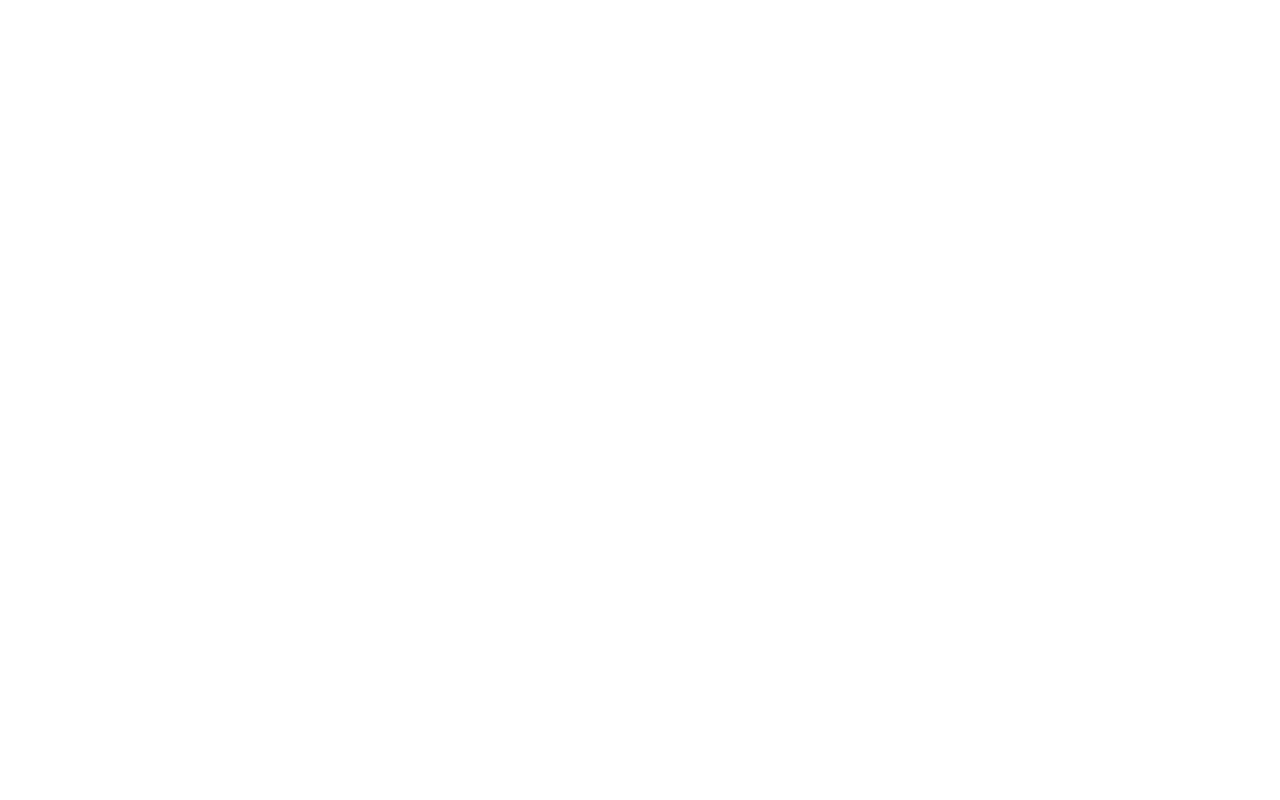
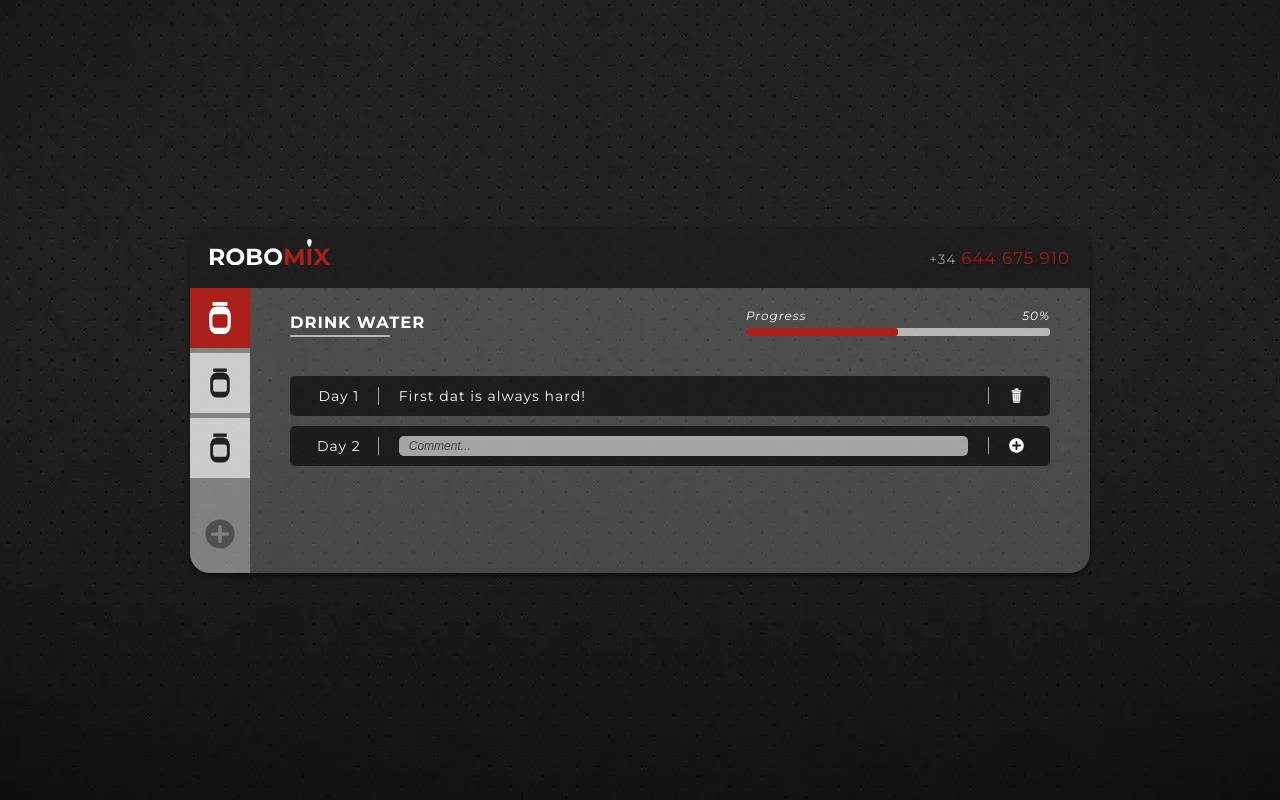
Before and after one commit to kurales/habits, a website: page index.html in a window 1280 px wide. Drawn offline with Linux system fonts and the light colour scheme.

Commit message:
Added HTML & CSS

```diff
--- a/index.html
+++ b/index.html
@@ -4,13 +4,69 @@
 <head>
     <meta charset="UTF-8">
     <meta name="viewport" content="width=device-width, initial-scale=1.0">
-    <link rel="stylesheet" href="./css/style.css">
+    <link rel="stylesheet" href="./css/main.css">
     <script src="./js/app.js" defer></script>
-    <title>Document</title>
+    <title>Progress of Habits</title>
 </head>
 
 <body>
-
+    <header class="header">
+        <div class="header__logo"><img src="./img/logo.svg" alt="Robomix"></div>
+        <div class="header__phone"><a href="tel:+34644675910"><span class="header__phone_prefix">+34</span>644 675
+                910</a></div>
+    </header>
+    <section class="app">
+        <div class="app__panel">
+            <div class="menu">
+                <nav class="menu__list">
+                    <button class="menu__item menu__item_active">
+                        <img src="/img/water.svg" alt="Drink water">
+                    </button>
+                    <button class="menu__item">
+                        <img src="/img/water.svg" alt="Drink water">
+                    </button>
+                    <button class="menu__item">
+                        <img src="/img/water.svg" alt="Drink water">
+                    </button>
+                </nav>
+                <button class="menu__add-btn">
+                    <img src="/img/add.svg" alt="Add habbit">
+                </button>
+            </div>
+        </div>
+        <div class="app__content">
+            <section class="title-line">
+                <h1 class="title-line__title">Drink water</h1>
+                <div class="title-line__progress">
+                    <div class="progress">
+                        <div class="progress__text">
+                            <div class="progress__name">Progress</div>
+                            <div class="progress__percent">50%</div>
+                        </div>
+                        <div class="progress__bar">
+                            <div class="progress__line"> </div>
+                        </div>
+                    </div>
+                </div>
+            </section>
+            <main>
+                <div class="habbit">
+                    <div class="habbit__item">
+                        <div class="habbit__day">Day 1</div>
+                        <div class="habbit__comment">First dat is always hard!</div>
+                        <button class="habbit__delete"><img src="/img/trash.svg" alt="Delete day 1"></button>
+                    </div>
+                    <div class="habbit__item">
+                        <div class="habbit__day">Day 2</div>
+                        <div class="habbit__comment">
+                            <input class="input__icon" type="text" placeholder="Comment...">
+                        </div>
+                        <button class="habbit__delete"><img src="/img/add.svg" alt="Delete day 1"></button>
+                    </div>
+                </div>
+            </main>
+        </div>
+    </section>
 </body>
 
 </html>
--- a/js/app.js
+++ b/js/app.js
@@ -0,0 +1,18 @@
+'use strict';
+
+let habbits = [];
+const HABBIT_KEY = 'HABBIT_KEY';
+
+function loadData() {
+    const dataString = localStorage.getItem(HABBIT_KEY);
+    const dataArray = JSON.parse(dataString);
+    if (Array.isArray(dataArray)) habbits = dataArray;
+}
+
+function saveData() {
+    localStorage.setItem(HABBIT_KEY, JSON.stringify(habbits));
+}
+
+(() => {
+    loadData();
+})();
--- /dev/null
+++ b/scss/main.scss
@@ -0,0 +1,236 @@
+@import 'reset';
+
+@import url('https://fonts.googleapis.com/css2?family=Montserrat:ital,wght@0,100..900;1,100..900&display=swap');
+
+$color-accent: #aa1f1b;
+$color-hover: rgba(255, 255, 255, 0.6);
+$color-shadow: rgba(0, 0, 0, 0.6);
+
+@mixin flexible() {
+    display: flex;
+    justify-content: center;
+    align-items: center;
+}
+
+@mixin boxShadow() {
+    box-shadow: 0 2px 5px $color-shadow;
+}
+
+a {
+    color: $color-accent;
+    transition: all 0.3s;
+    text-decoration: none;
+    &:hover {
+        color: #fff;
+    }
+}
+
+html {
+    @include flexible();
+    height: 100%;
+    padding: 40px;
+    background: url('../img/bg_main.webp') no-repeat 50% 50%;
+    background-attachment: fixed;
+}
+
+body {
+    @include boxShadow();
+    max-width: 900px;
+    width: 100%;
+    margin: 0 auto;
+    background-color: rgba(255, 255, 255, 0.2);
+    border-radius: 20px;
+    font-family: 'Montserrat';
+    font-size: 14px;
+    color: #fff;
+    letter-spacing: 1px;
+}
+
+.header {
+    @include flexible();
+    justify-content: space-between;
+    padding: 0 20px;
+    border-radius: 20px 20px 0 0;
+    min-height: 60px;
+    background: $color-shadow;
+    &__logo {
+        margin-top: -7px;
+        transition: all 0.3;
+        img {
+            width: 40%;
+        }
+        &:hover {
+            opacity: 0.8;
+        }
+    }
+    &__phone {
+        font-size: 120%;
+        letter-spacing: 1px;
+        text-shadow: 0 1px 3px $color-shadow;
+        &_prefix {
+            color: $color-hover;
+            padding-right: 5px;
+            font-size: 80%;
+        }
+    }
+}
+
+.app {
+    @include flexible();
+    align-items: flex-start;
+    &__panel {
+        flex: 0 0 60px;
+        height: 100%;
+        background-color: rgba(255, 255, 255, 0.3);
+        border-radius: 0 0 0 20px;
+        .menu {
+            height: 100%;
+            width: 60px;
+            @include flexible();
+            flex-direction: column;
+            gap: 40px;
+            padding-bottom: 20px;
+            &__list {
+                @include flexible();
+                flex-direction: column;
+                gap: 5px;
+                .menu__item {
+                    @include flexible();
+                    background-color: $color-hover;
+                    width: 60px;
+                    height: 60px;
+                    &:hover,
+                    &_active {
+                        background-color: $color-accent;
+                    }
+                    img {
+                        width: 30px;
+                        transition: all 0.3s;
+                    }
+                    &:hover img,
+                    &_active img {
+                        filter: brightness(0) invert(1);
+                        transform: scale(1.1);
+                    }
+                }
+            }
+            &__add-btn {
+                img {
+                    width: 30px;
+                    opacity: 0.5;
+                    transition: all 0.3s;
+                }
+                &:hover img {
+                    filter: brightness(0) invert(1);
+                    opacity: 1;
+                }
+            }
+        }
+    }
+    &__content {
+        flex: 0 0 calc(100% - 60px);
+        height: 100%;
+        padding: 20px 40px;
+        .title-line {
+            @include flexible();
+            justify-content: space-between;
+            &__title {
+                flex: 1 0 60%;
+                text-transform: uppercase;
+                margin: 0;
+                position: relative;
+                &::after {
+                    content: '';
+                    width: 100px;
+                    height: 2px;
+                    background-color: $color-hover;
+                    border-radius: 3px;
+                    position: absolute;
+                    left: 0;
+                    bottom: -5px;
+                }
+            }
+            &__progress {
+                flex: 1 0 40%;
+            }
+            .progress {
+                &__text {
+                    @include flexible();
+                    justify-content: space-between;
+                    gap: 20px;
+                    font-size: 12px;
+                    font-style: italic;
+                    margin-bottom: 5px;
+                }
+                &__bar {
+                    width: 100%;
+                    height: 8px;
+                    background-color: $color-hover;
+                    border-radius: 3px;
+                    position: relative;
+                }
+                &__line {
+                    position: absolute;
+                    height: 100%;
+                    width: 50%;
+                    background-color: $color-accent;
+                    border-radius: 3px;
+                    transition: all 0.3s;
+                }
+            }
+        }
+        main {
+            padding: 40px 0;
+        }
+        .habbit {
+            @include flexible();
+            flex-direction: column;
+            gap: 10px;
+            &__item {
+                @include flexible();
+                width: 100%;
+                min-height: 40px;
+                justify-content: space-between;
+                padding: 10px 20px;
+                background-color: $color-shadow;
+                border-radius: 5px;
+            }
+            &__day {
+                @include flexible();
+                width: 80px;
+                padding-right: 10px;
+                border-right: 1px solid $color-hover;
+            }
+            &__comment {
+                width: 100%;
+                padding: 0 20px;
+            }
+            &__delete {
+                @include flexible();
+                width: 45px;
+                padding-left: 20px;
+                border-left: 1px solid $color-hover;
+                img {
+                    filter: brightness(0) invert(1);
+                    transition: all 0.3s;
+                    &:hover {
+                        opacity: 0.6;
+                    }
+                }
+            }
+            .input__icon {
+                width: 100%;
+                background-color: $color-hover;
+                border: 0;
+                font-size: 12px;
+                padding: 3px 10px;
+                border-radius: 5px;
+                color: $color-shadow;
+                font-style: italic;
+                &:focus-visible {
+                    outline: 0;
+                }
+            }
+        }
+    }
+}
--- /dev/null
+++ b/scss/reset.scss
@@ -0,0 +1,32 @@
+html,
+body,
+ul,
+ol {
+    margin: 0;
+    padding: 0;
+}
+ol,
+ul,
+menu {
+    list-style: none;
+}
+*,
+*::before,
+*::after {
+    box-sizing: border-box;
+}
+a {
+    cursor: revert;
+}
+button {
+    cursor: pointer;
+    background: none;
+    border: 0;
+}
+img {
+    max-inline-size: 100%;
+    max-block-size: 100%;
+}
+::placeholder {
+    color: unset;
+}
```
Also changed, not shown: package.json (added, +11 -0 lines), css/main.css (added), css/style.css (deleted), img/add.svg (added), img/apple.svg (added), img/bg_main.webp (added), img/gym.svg (added), img/logo.svg (added), img/trash.svg (added), img/water.svg (added), img/weigher.svg (added), 1 other file.
